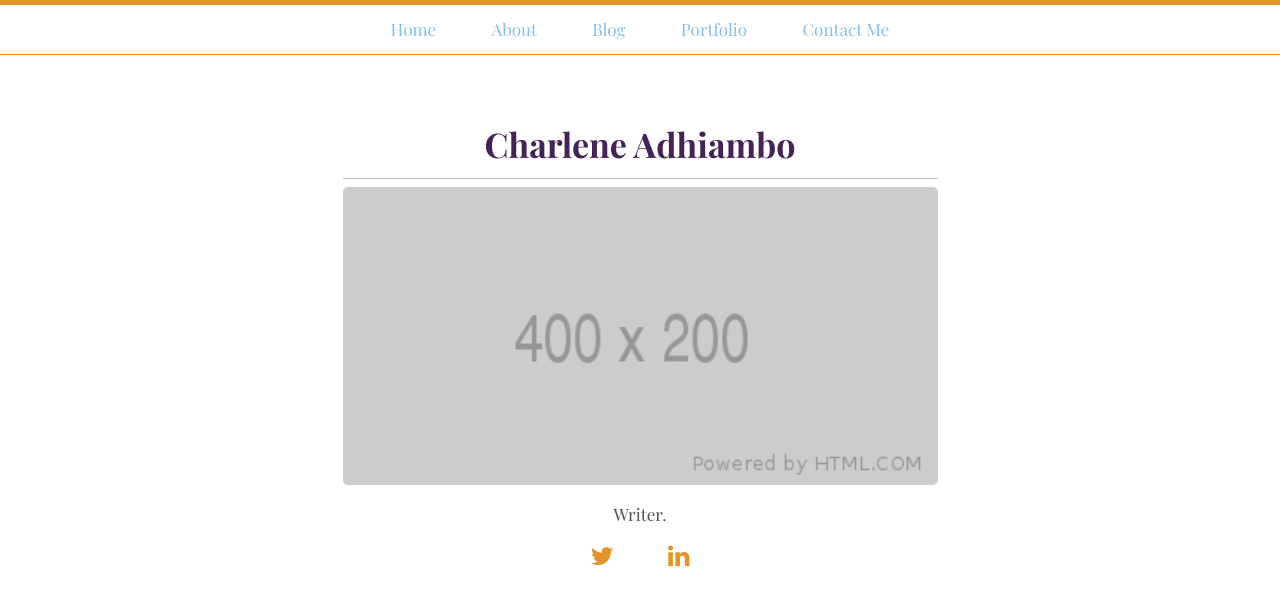
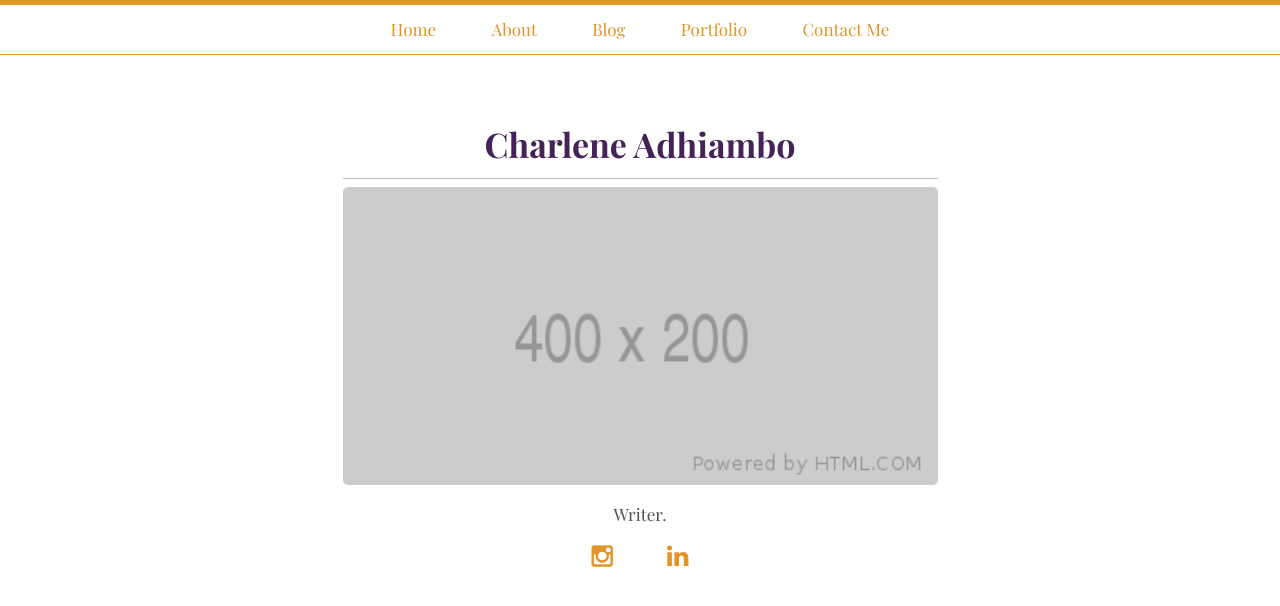
Before and after one commit to charadh/charadh.github.io, a Jekyll site: the page built from index.html, in a window 1280 px wide. Shown: the top 606 px of the page. Built offline with Jekyll 4.4.1, drawn with Linux system fonts in a browser that asks for light colours; some web fonts are replaced.

Commit message:
changed favicon and changed colors and also social media

```diff
--- a/_includes/head.html
+++ b/_includes/head.html
@@ -14,9 +14,9 @@
   <link rel="stylesheet" href="{{ site.baseurl }}/css/font-awesome.min.css" type="text/css">
   <link rel="stylesheet" href="{{ site.baseurl }}/css/style.css" type="text/css">
 
-  <link rel="icon" type="image/png" sizes="192x192" href="{{ site.baseurl }}/favicon.png">
-  <link rel="shortcut icon" href="{{ site.baseurl }}/favicon.ico">
-  <link rel="apple-touch-icon-precomposed" sizes="152x152" href="{{ site.baseurl }}/apple-touch-icon.png">
+  <link rel="icon" type="image/png" sizes="192x192" href="https://charlenewebsite.github.io/favicon.png">
+  <link rel="shortcut icon" href="https://charlenewebsite.github.io/favicon.ico">
+  <link rel="apple-touch-icon-precomposed" sizes="152x152" href="https://charlenewebsite.github.io/apple-touch-icon.png">
 
   <link rel="alternate" type="application/atom+xml" title="{{ site.title }}" href="{{ site.baseurl }}/atom.xml">
 </head>
--- a/_sass/utilities/_variables.scss
+++ b/_sass/utilities/_variables.scss
@@ -23,13 +23,13 @@ $link-color: #E39426;
 $nav-bottom-border-color: #E39426;
 $nav-bottom-border-width: 1px;
 
-$nav-link-color: #84C0E6;
+$nav-link-color: #E39426;
 $nav-link-padding-y: 0.7rem;
 $nav-link-padding-x: 1.5rem;
-$nav-link-underline-color: #84C0E6;
+$nav-link-underline-color: #E39426;
 
 $nav-icon-color: #ffffff;
-$nav-icon-background-color: #0A3b76;
+$nav-icon-background-color: #E39426;
 
 // Blog post headings and page titles
 $post-title-color: #452358;
@@ -37,4 +37,4 @@ $post-date-color: #515151;
 
 // Message box
 $message-color: #f9f9f9;
-$message-background-color: #84C0E6;
+$message-background-color: #452358;
--- a/index.html
+++ b/index.html
@@ -15,8 +15,8 @@ title: Home
       Writer.
     </p>
     <ul class="social-icon-list">
-      <li class = "social-icon"><a href="{{ site.baseurl }}/work/"><i class="fa fa-twitter"></i></a></li>
-      <li class = "social-icon"><a href="{{ site.baseurl }}/work/"><i class="fa fa-linkedin"></i></a></li>
+      <li class = "social-icon"><a href="https://www.instagram.com/charlenealaro/"><i class="fa fa-instagram"></i></a></li>
+      <li class = "social-icon"><a href="https://www.linkedin.com/in/charlene-a-4a9134bb/"><i class="fa fa-linkedin"></i></a></li>
     </ul>
 
   </div>
```
